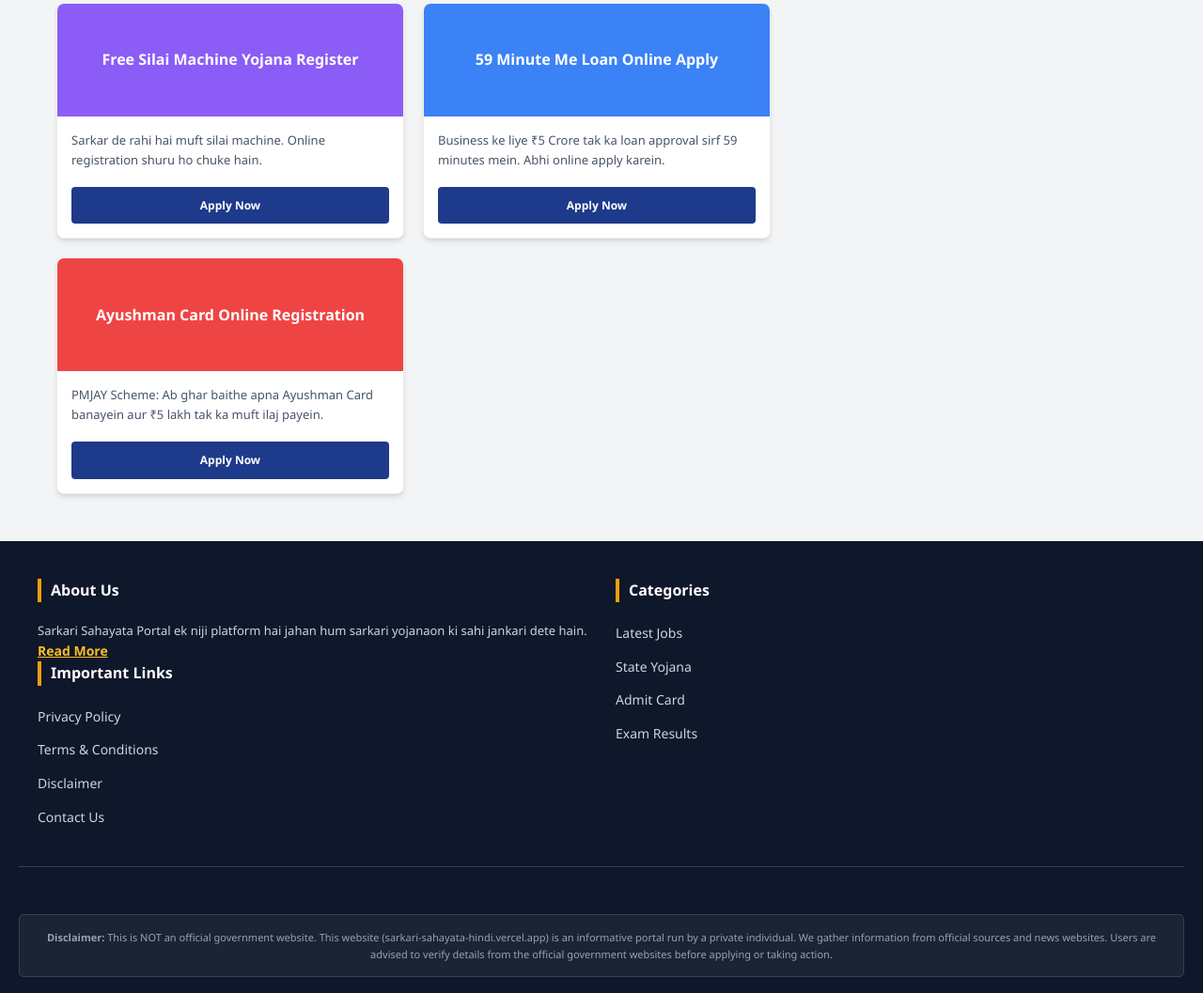
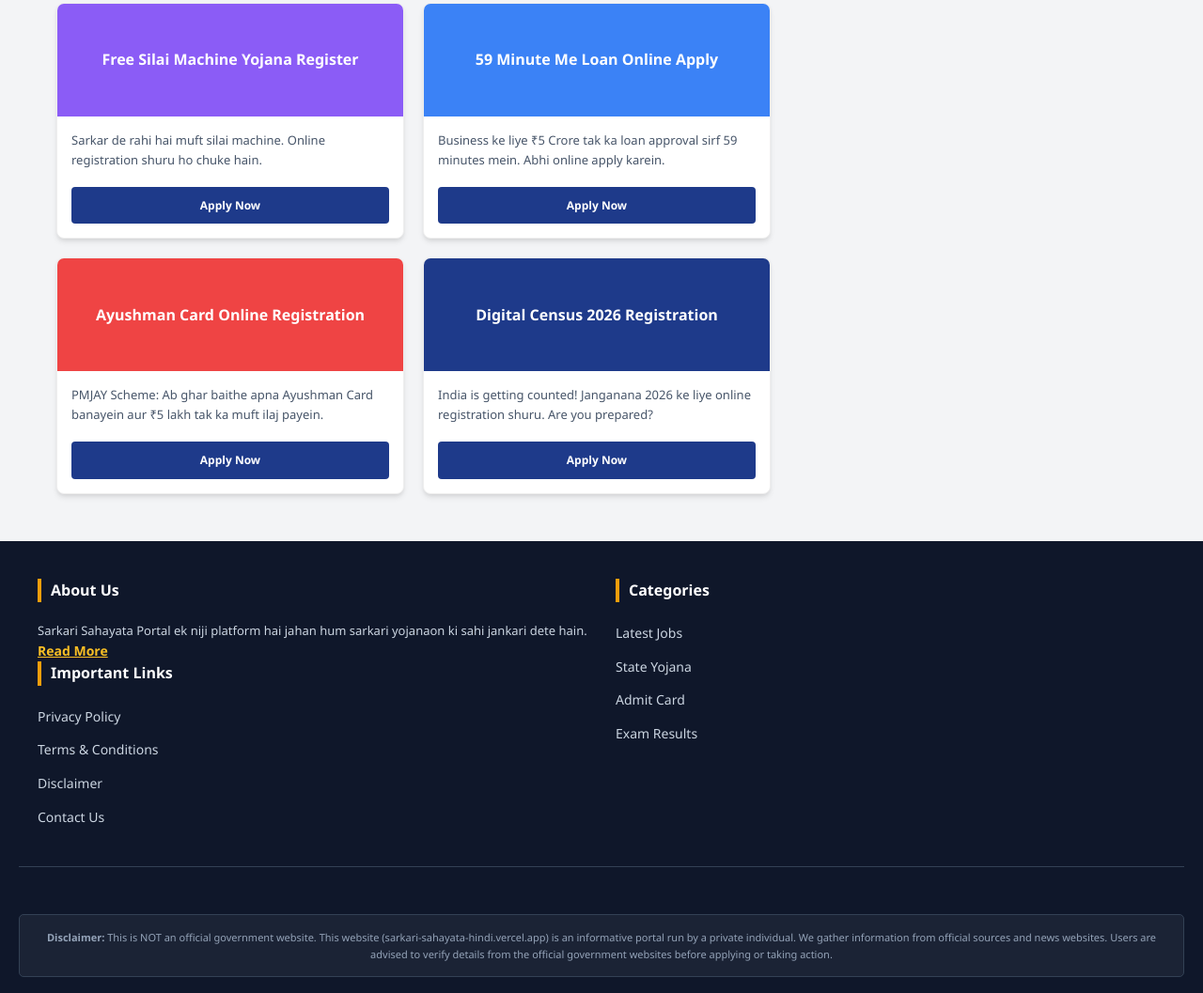
Before and after one commit to bilkanbhengra6-ux/Sarkari-Sahayata-Hindi, a plain HTML site: page index.html in a window 1280 px wide. Shown: the part 4896-5953 px from the top of the page at 94% size. Drawn offline with Linux system fonts and the light colour scheme.

Commit message:
Add Digital Census 2026 registration article

```diff
--- a/index.html
+++ b/index.html
@@ -502,6 +502,12 @@
             color: "ef4444",
             link: "https://beneficiary.nha.gov.in/"
         },
+                    {
+            title: "Digital Census 2026 Registration",
+            desc: "India is getting counted! Janganana 2026 ke liye online registration shuru. Are you prepared?",
+            color: "1e3a8a",
+            link: "census-registration.html" // Yahan wahi naam likhein jo aapki file ka hai
+        },
 
    ];
 
```
